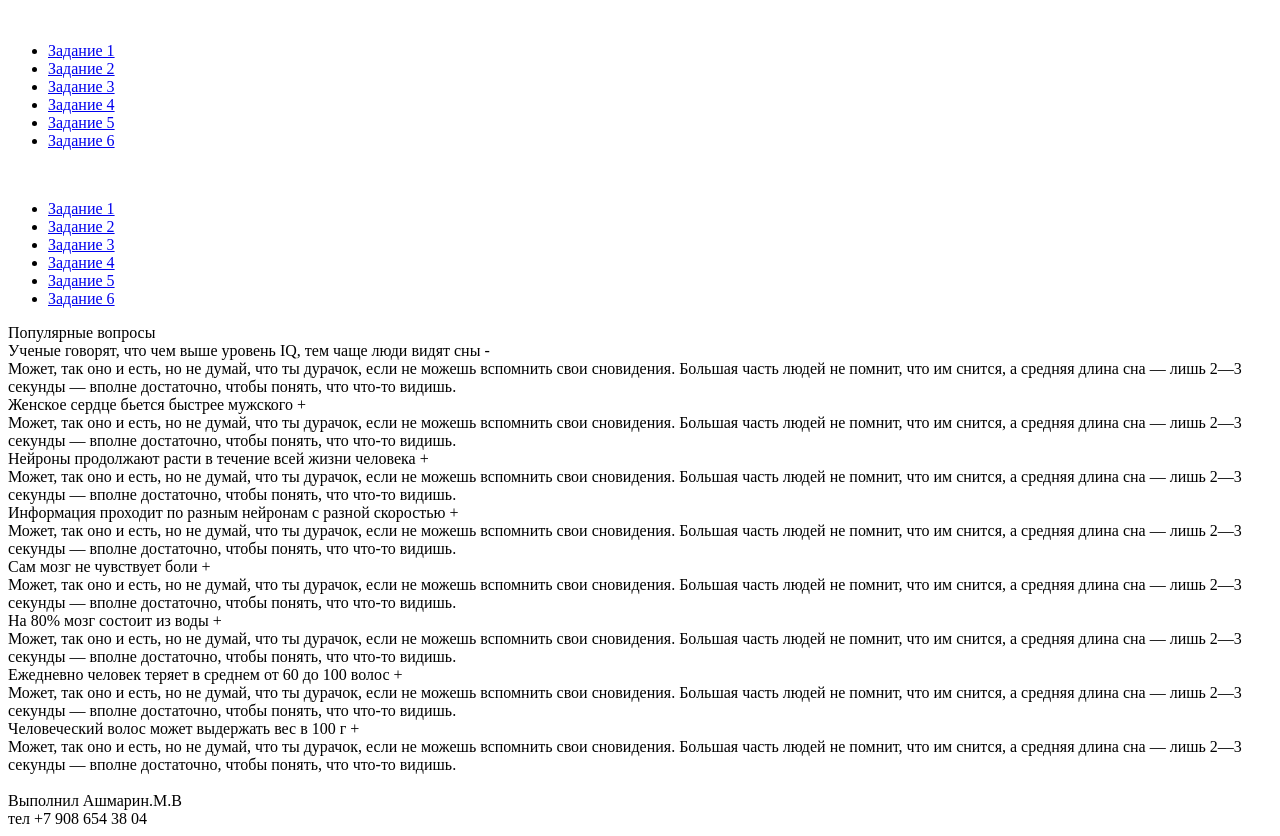
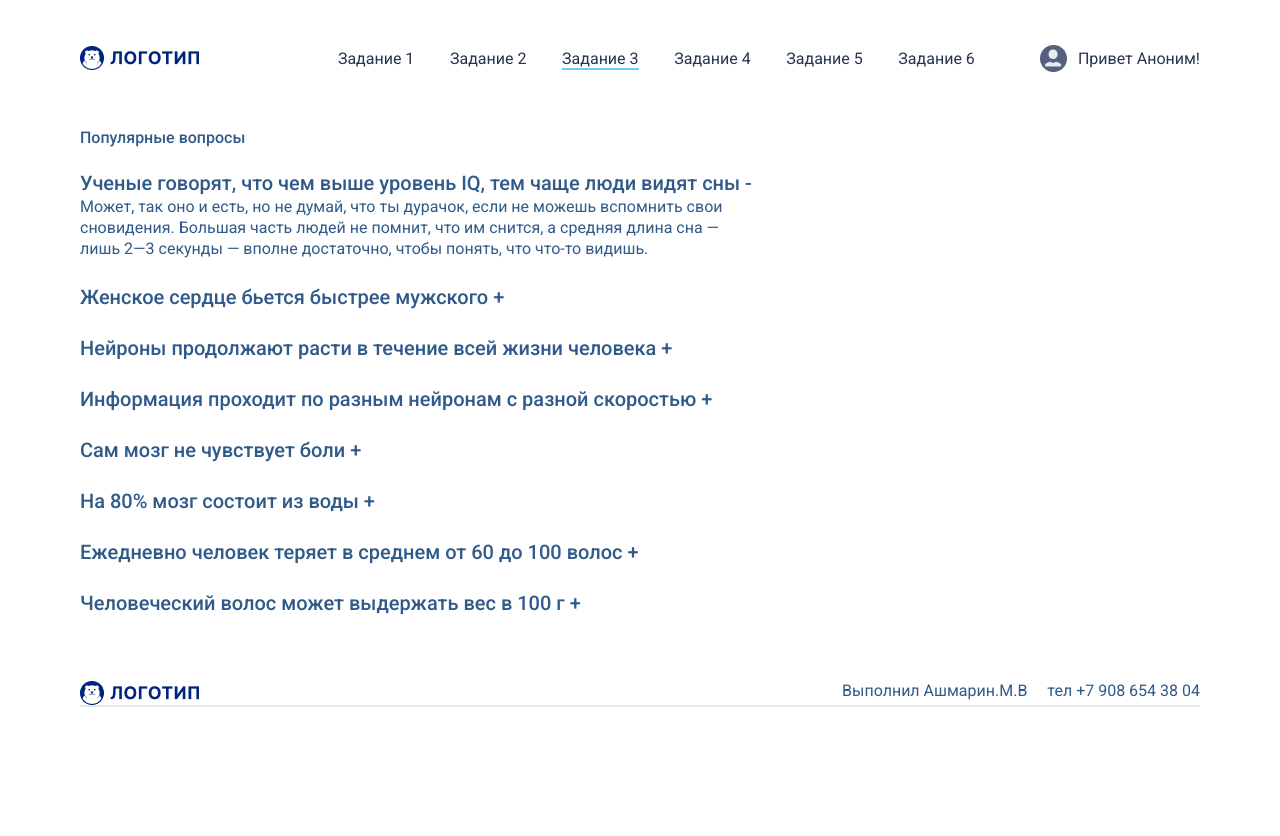
Before and after one commit to maksimyou/test, a plain HTML site: page ackardeon.html in a window 1280 px wide. After the commit the page ends 800 px from the top, so only its background shows below. Drawn offline with Linux system fonts and the light colour scheme; the site is published under a folder, as on GitHub Pages, so addresses that start at the root find nothing.

Commit message:
Update ackardeon.html

```diff
--- a/ackardeon.html
+++ b/ackardeon.html
@@ -6,8 +6,8 @@
     <meta http-equiv="X-UA-Compatible" content="IE=edge">
     <meta name="viewport" content="width=device-width, initial-scale=1.0">
     <title>Internship this is great</title>
-    <link rel="stylesheet" href="/style.css">
-    <link rel="stylesheet" href="/ackardeon.css">
+    <link rel="stylesheet" href="./style.css">
+    <link rel="stylesheet" href="./ackardeon.css">
     <style>
         @import url('https://fonts.googleapis.com/css2?family=Roboto:ital,wght@0,300;0,400;0,500;0,700;1,300;1,400;1,500;1,700&display=swap');
     </style>
@@ -22,20 +22,20 @@
 
         <div class="header_container">
             <div class="header_content">
-                <div class="logo"><img src="/Vector.png" alt=""></div>
+                <div class="logo"><img src="./Vector.png" alt=""></div>
 
                 <nav class="tasks_list_wrap">
                     <ul class="list_li">
-                        <li><a id="index" href="/index.html">Задание 1</a></li>
-                        <li><a id="form" href="/form.html">Задание 2</a></li>
-                        <li><a id="ackardeon" href="/ackardeon.html">Задание 3</a></li>
-                        <li><a id="random" href="/random.html">Задание 4</a></li>
-                        <li><a id="breadcrums" href="/breadcrums.html">Задание 5</a></li>
-                        <li><a id="/ajax" href="/ajax.html">Задание 6</a></li>
+                        <li><a id="index" href="./index.html">Задание 1</a></li>
+                        <li><a id="form" href="./form.html">Задание 2</a></li>
+                        <li><a id="ackardeon" href="./ackardeon.html">Задание 3</a></li>
+                        <li><a id="random" href="./random.html">Задание 4</a></li>
+                        <li><a id="breadcrums" href="./breadcrums.html">Задание 5</a></li>
+                        <li><a id="/ajax" href="./ajax.html">Задание 6</a></li>
                     </ul>
                 </nav>
                 <div class="user_content">
-                    <img alt="" src="/icon-user.png"><a class="user_text" href="#"></a>
+                    <img alt="" src="./icon-user.png"><a class="user_text" href="#"></a>
                 </div>
                 <div class="burger-menu">
                     <span class="icon-burger">
@@ -47,12 +47,12 @@
                 </div>
                 <div class="menu-burgger">
                     <ul class="">
-                        <li><a href="/index.html">Задание 1</a></li>
-                        <li><a href="/form.html">Задание 2</a></li>
-                        <li><a href="/ackardeon.html">Задание 3</a></li>
-                        <li><a href="/random.html">Задание 4</a></li>
-                        <li><a href="/breadcrums.html">Задание 5</a></li>
-                        <li><a href="/ajax.html">Задание 6</a></li>
+                        <li><a href="./index.html">Задание 1</a></li>
+                        <li><a href="./form.html">Задание 2</a></li>
+                        <li><a href="./ackardeon.html">Задание 3</a></li>
+                        <li><a href="./random.html">Задание 4</a></li>
+                        <li><a href="./breadcrums.html">Задание 5</a></li>
+                        <li><a href="./ajax.html">Задание 6</a></li>
                     </ul>
                 </div>
             </div>
@@ -115,7 +115,7 @@
 
         <div class="footer_container footer_container_ackardeon">
             <div class="footer_content">
-                <div class="logo_foot"><img src="/Vector.png" alt=""></div>
+                <div class="logo_foot"><img src="./Vector.png" alt=""></div>
                 <div class="container_data">
                     <div class="footer_completed">Выполнил Ашмарин.М.В</div>
                     <div class="footer_phone">тел +7 908 654 38 04</div>
@@ -138,7 +138,7 @@
             })
         })
     </script>
-    <script src="/script.js"></script>
+    <script src="./script.js"></script>
 </body>
 
 </html>
```
